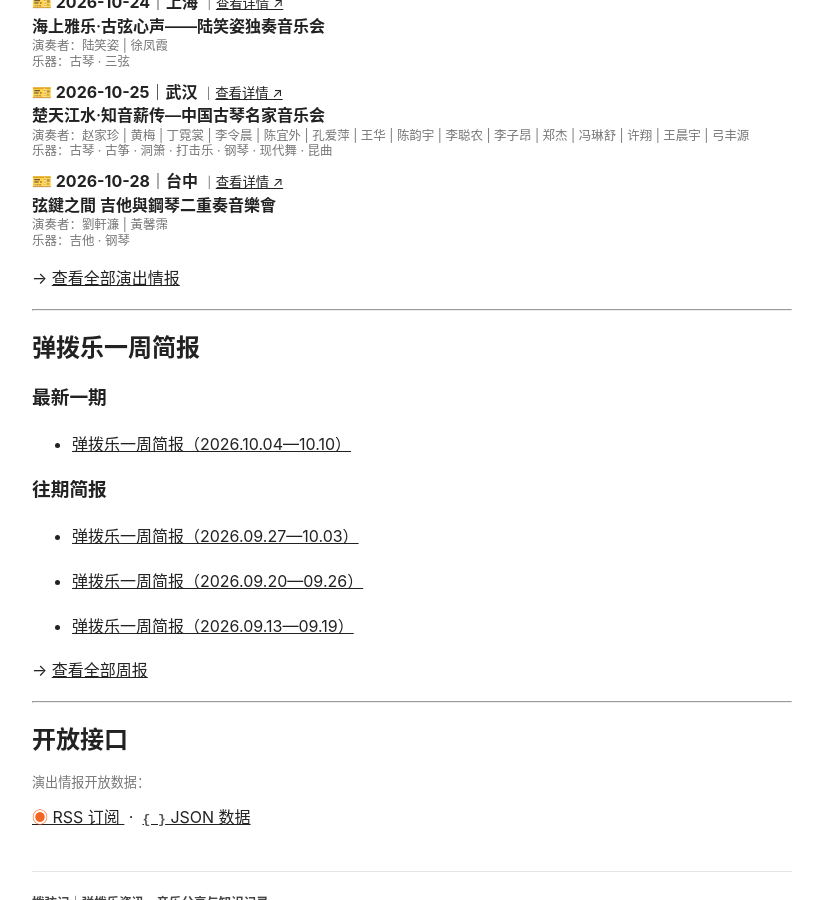
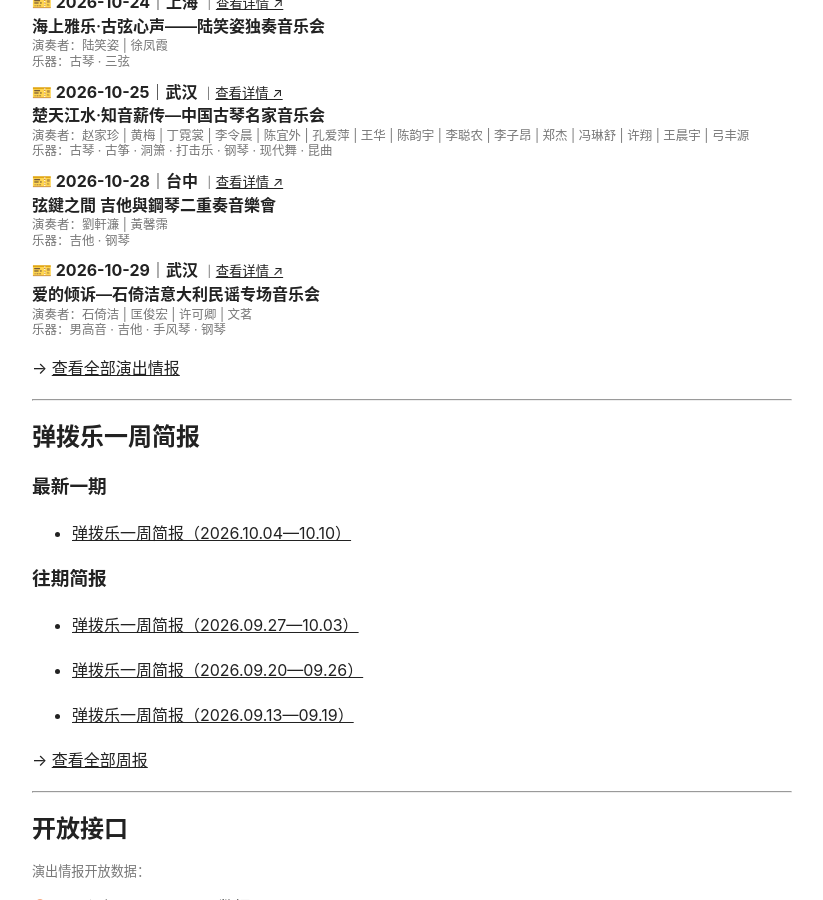
Before and after one commit to KeenKwok/boxianji, a Jekyll site: the page built from index.md, in a window 1280 px wide and 900 px high, scrolled down 1559 px. Shown: the whole window, without its empty margins (228-1051 px from the left). Built offline with Jekyll 4.4.1, drawn with Linux system fonts in a browser that asks for light colours.

Commit message:
更新 attention.yml

```diff
--- a/_data/attention.yml
+++ b/_data/attention.yml
@@ -1,3 +1,19 @@
+- id: "20261029-wuhan-shiyijie-italian-canzone"
+  date: "2026-10-29"
+  city: "武汉"
+  title: "爱的倾诉—石倚洁意大利民谣专场音乐会"
+  performers:
+    - "石倚洁"
+    - "匡俊宏"
+    - "许可卿"
+    - "文茗"
+  instruments:
+    - "男高音"
+    - "吉他"
+    - "手风琴"
+    - "钢琴"
+  link: "https://mp.weixin.qq.com/s/NAyOZXZXBbcyeQxBT-1paA"
+
 - id: "20261028-taichung-xianjian-zhijian-guitar-piano-duo"
   date: "2026-10-28"
   city: "台中"
```
